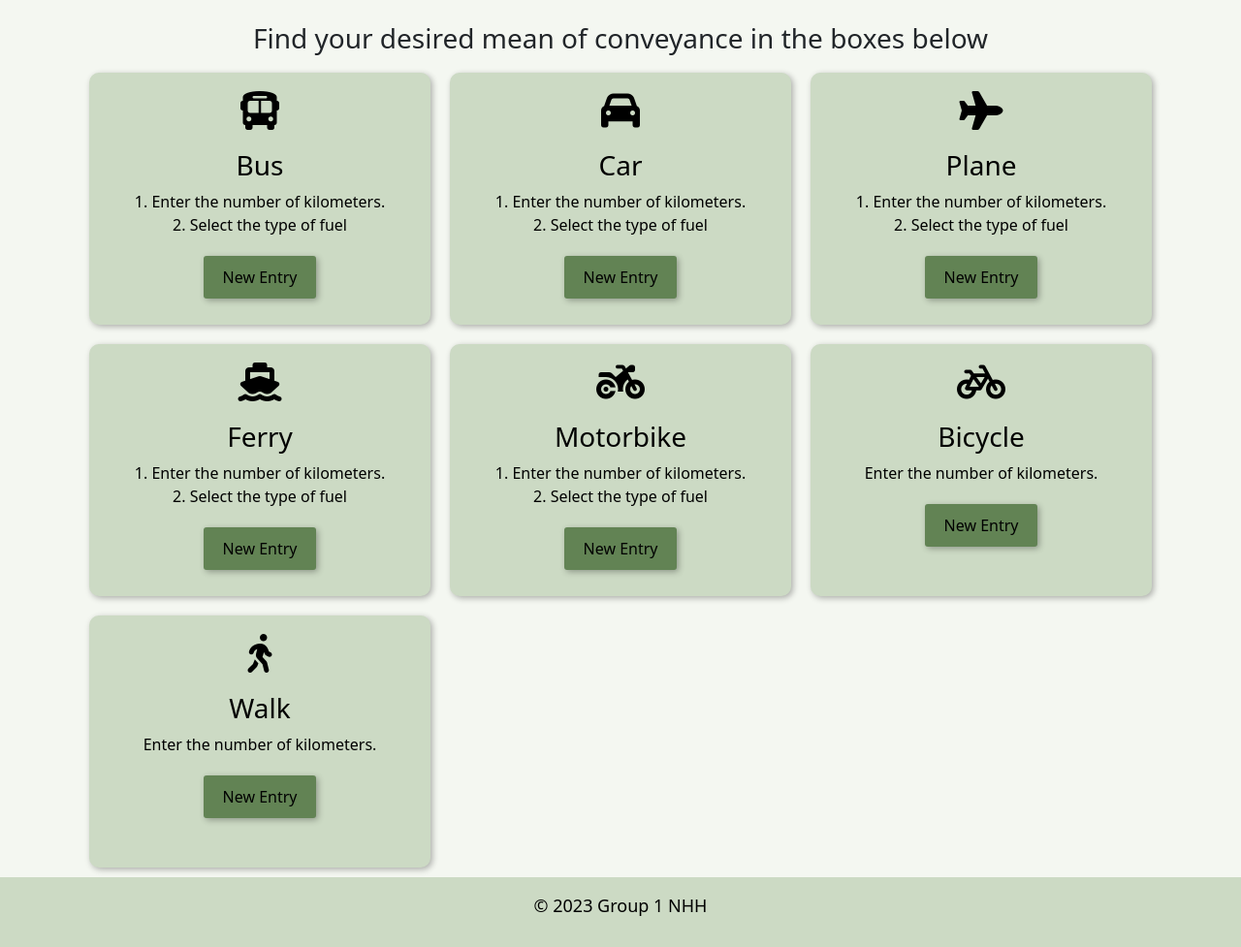
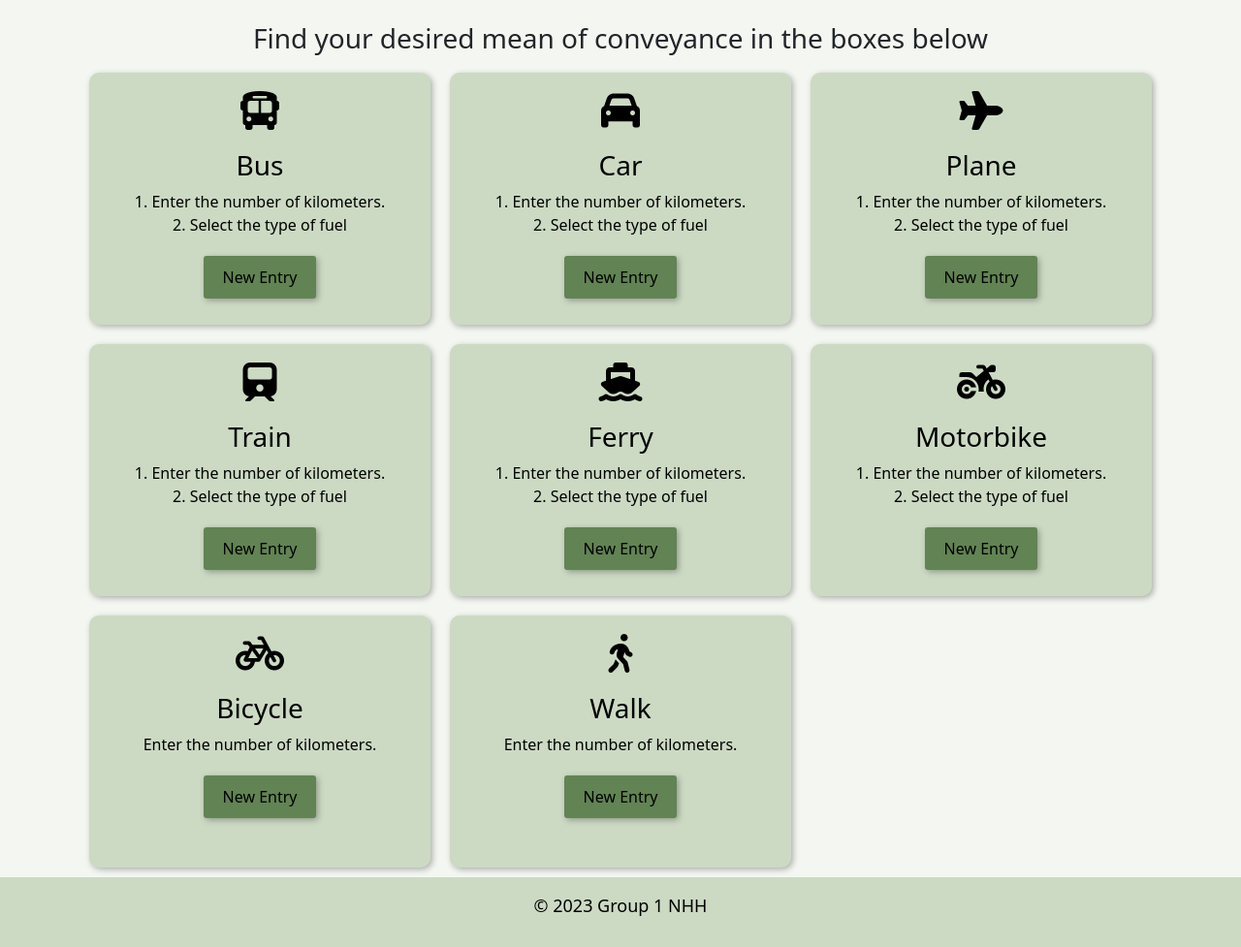
Before and after one commit to s203645/FOR19-final, a Flask app: page /carbon_app in a window 1280 px wide. Shown: the part 549-1526 px from the top of the page at 97% size. Run offline with Flask 2, Linux system fonts and the light colour scheme.

Commit message:
småendringer

```diff
--- a/app/static/custome.css
+++ b/app/static/custome.css
@@ -136,7 +136,7 @@ p {
   transform: translateY(2px);
   box-shadow: none;
   color: black;
-  background-color: #57754b;
+  background-color: #557249;
 }
 
 .btn_header_home {
@@ -200,7 +200,7 @@ p {
   transform: translateY(2px);
   box-shadow: none;
   color: black;
-  background-color: #57754b;
+  background-color: #557249;
 }
 .btn:focus,
 .container-buttons_methodology:focus {
--- a/app/templates/carbon_app.html
+++ b/app/templates/carbon_app.html
@@ -104,6 +104,17 @@
             </div>
             <div class="box">
               <div class="h1 mb-3" style="text-align: center;">
+                <i class="fa-solid fa-train"></i>
+              </div>
+              <h3>Train</h3>
+              <p>1. Enter the number of kilometers. <br> 2. Select the type of fuel
+              </p>
+              <div class="section_container_buttons_carbon_app_new_entry_main">
+                <a class="btn_carbon_app_new_entry_main">New Entry</a>
+              </div>
+            </div>
+            <div class="box">
+              <div class="h1 mb-3" style="text-align: center;">
                   <i class="fa-solid fa-ship"></i>
               </div>
               <h3>Ferry</h3>
--- a/app/users/routes.py
+++ b/app/users/routes.py
@@ -15,8 +15,7 @@ def login():
 
         if User.valid_login(data["email"], data["password"]) != None:
             login_user(User.valid_login(data["email"], data["password"]))
-            flash("Congratz, your login was successful!")
-            flash(f'Welcome to our carbone app {current_user.username}')
+            flash(f'Your login was successful! Welcome to our Carbon App, {current_user.username}')
             session['logged_in'] = True
             return flask.redirect("/")
         else:
```
